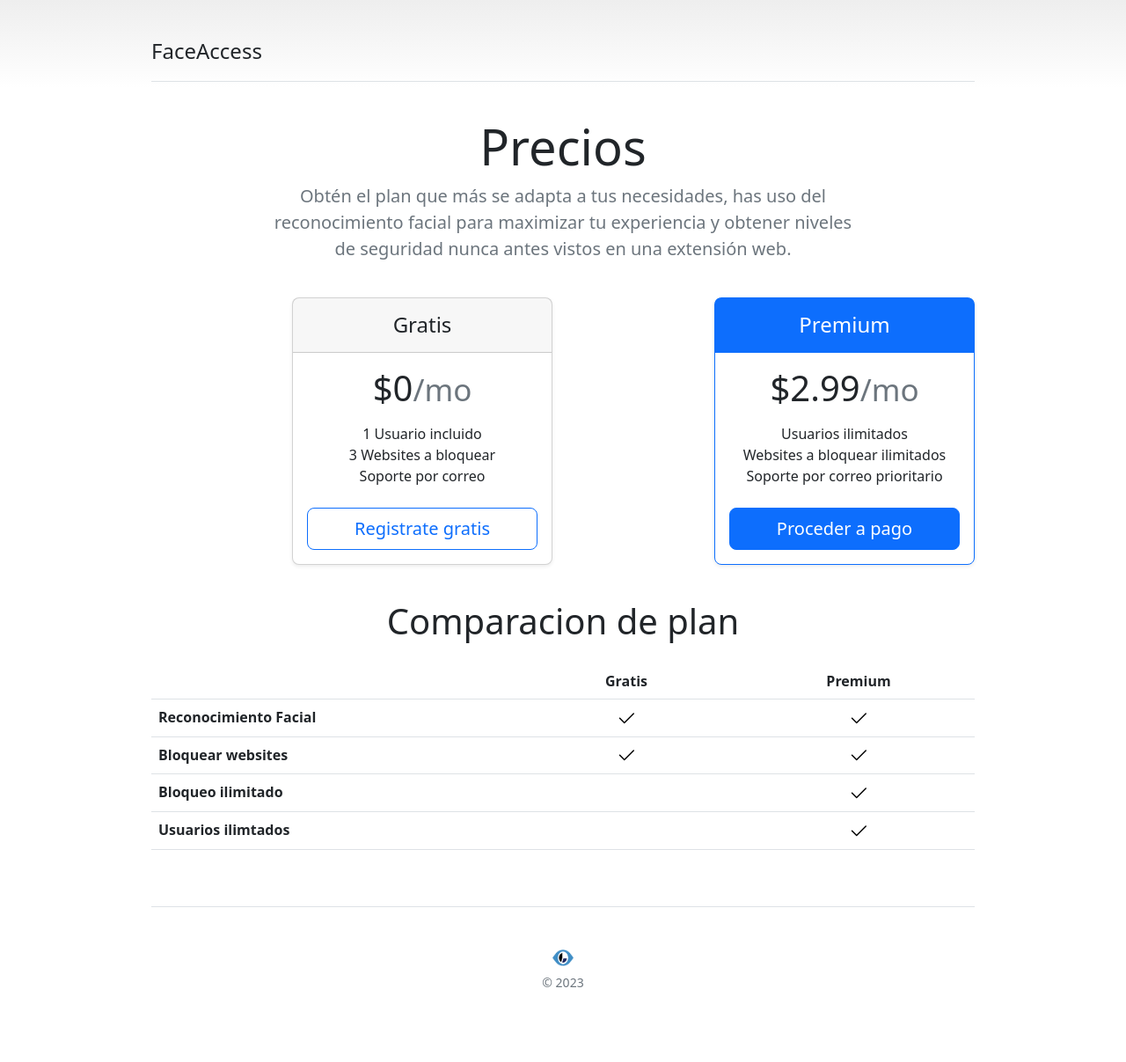
After one commit to elvinc11/FaceAccess, a Django app: page /pricing/ in a window 1280 px wide. The commit adds this page. Shown: the whole page at 88% size. Run offline with Django 3.2, Linux system fonts and the light colour scheme; lists and menus that the app fills with data are empty.

Commit message:
add pricing view

```diff
--- /dev/null
+++ b/app/static/css/pricing.css
@@ -0,0 +1,11 @@
+body {
+  background-image: linear-gradient(180deg, #eee, #fff 100px, #fff);
+}
+
+.container {
+  max-width: 960px;
+}
+
+.pricing-header {
+  max-width: 700px;
+}
--- /dev/null
+++ b/app/templates/app/pricing.html
@@ -0,0 +1,131 @@
+{% extends 'base.html' %}
+{% load static %}
+
+
+<head>
+
+	<style>
+		.bd-placeholder-img {
+		  font-size: 1.125rem;
+		  text-anchor: middle;
+		  -webkit-user-select: none;
+		  -moz-user-select: none;
+		  user-select: none;
+		}
+
+		@media (min-width: 768px) {
+		  .bd-placeholder-img-lg {
+			font-size: 3.5rem;
+		  }
+		}
+	  </style>
+	  {% block css %}<link href="{% static "css/pricing.css" %}" rel="stylesheet">{% endblock %}
+</head>
+
+{% block content %}
+
+<div class="container py-3">
+	<header>
+	  <div class="d-flex flex-column flex-md-row align-items-center pb-3 mb-4 border-bottom">
+		<a href="/" class="d-flex align-items-center text-dark text-decoration-none">
+		  <span class="fs-4">FaceAccess</span>
+		</a>
+	  </div>
+
+	  <div class="pricing-header p-3 pb-md-4 mx-auto text-center">
+		<h1 class="display-4 fw-normal">Precios</h1>
+		<p class="fs-5 text-muted">Obtén el plan que más se adapta a tus necesidades, has uso del reconocimiento facial para maximizar tu experiencia y obtener niveles de seguridad nunca antes vistos en una extensión web. </p>
+	  </div>
+	</header>
+<body class="text-center">
+    <svg xmlns="http://www.w3.org/2000/svg" style="display: none;">
+		<symbol id="check" viewBox="0 0 16 16">
+		  <title>Check</title>
+		  <path d="M13.854 3.646a.5.5 0 0 1 0 .708l-7 7a.5.5 0 0 1-.708 0l-3.5-3.5a.5.5 0 1 1 .708-.708L6.5 10.293l6.646-6.647a.5.5 0 0 1 .708 0z"/>
+		</symbol>
+	  </svg>
+	<main>
+		<div class="row row-cols-1 row-cols-md-3 mb-3 text-center">
+			<div class="col container">
+			  <div class="card mb-4 rounded-3 shadow-sm">
+				<div class="card-header py-3">
+				  <h4 class="my-0 fw-normal">Gratis</h4>
+				</div>
+				<div class="card-body">
+				  <h1 class="card-title pricing-card-title">$0<small class="text-muted fw-light">/mo</small></h1>
+				  <ul class="list-unstyled mt-3 mb-4">
+					<li>1 Usuario incluido</li>
+					<li>3 Websites a bloquear</li>
+					<li>Soporte por correo</li>
+				  </ul>
+				  <button type="button" class="w-100 btn btn-lg btn-outline-primary">Registrate gratis</button>
+				</div>
+			  </div>
+			</div>
+			<div class="col">
+			  <div class="card mb-4 rounded-3 shadow-sm border-primary">
+				<div class="card-header py-3 text-white bg-primary border-primary">
+				  <h4 class="my-0 fw-normal">Premium</h4>
+				</div>
+				<div class="card-body">
+				  <h1 class="card-title pricing-card-title">$2.99<small class="text-muted fw-light">/mo</small></h1>
+				  <ul class="list-unstyled mt-3 mb-4">
+					<li>Usuarios ilimitados</li>
+					<li>Websites a bloquear ilimitados</li>
+					<li>Soporte por correo prioritario</li>
+				  </ul>
+				  <button type="button" class="w-100 btn btn-lg btn-primary">Proceder a pago</button>
+				</div>
+			  </div>
+			</div>
+		  </div>
+
+		  <h2 class="display-6 text-center mb-4">Comparacion de plan</h2>
+
+		  <div class="table-responsive">
+			<table class="table text-center">
+			  <thead>
+				<tr>
+				  <th style="width: 34%;"></th>
+				  <th style="width: 22%;">Gratis</th>
+				  <th style="width: 22%;">Premium</th>
+				</tr>
+			  </thead>
+			  <tbody>
+				<tr>
+				  <th scope="row" class="text-start">Reconocimiento Facial</th>
+				  <td><svg class="bi" width="24" height="24"><use xlink:href="#check"/></svg></td>
+				  <td><svg class="bi" width="24" height="24"><use xlink:href="#check"/></svg></td>
+				</tr>
+				<tr>
+				  <th scope="row" class="text-start">Bloquear websites</th>
+				  <td><svg class="bi" width="24" height="24"><use xlink:href="#check"/></svg></td>
+				  <td><svg class="bi" width="24" height="24"><use xlink:href="#check"/></svg></td>
+				</tr>
+			  </tbody>
+
+			  <tbody>
+				<tr>
+				  <th scope="row" class="text-start">Bloqueo ilimitado</th>
+				  <td></td>
+				  <td><svg class="bi" width="24" height="24"><use xlink:href="#check"/></svg></td>
+				</tr>
+				<tr>
+				  <th scope="row" class="text-start">Usuarios ilimtados</th>
+				  <td></td>
+				  <td><svg class="bi" width="24" height="24"><use xlink:href="#check"/></svg></td>
+				</tr>
+			  </tbody>
+			</table>
+		  </div>
+	</main>
+	<footer class="pt-4 my-md-5 pt-md-5 border-top">
+		<div class="row">
+		  <div class="col-12 col-md">
+			<img class="mb-2" src="{% static "images/logo.png" %}" alt="" width="24" height="19">
+			<small class="d-block mb-3 text-muted">&copy; 2023</small>
+		  </div>
+		</div>
+	  </footer>
+	</div>
+{% endblock %}
--- a/app/urls.py
+++ b/app/urls.py
@@ -4,6 +4,7 @@ from . import views
 
 urlpatterns = [
     path('', views.login, name='login'),
+    path('pricing/', views.pricing, name='pricing'),
     path('getWebsites/', views.getWebsites, name='getWebsites'),
     path('identify_login/', views.identify_login, name='identify_login'),
     path('dashboard/', views.dashboard, name='dashboard'),
--- a/app/views.py
+++ b/app/views.py
@@ -141,6 +141,9 @@ def identify_faces(video_capture):
 
 def login(request):
     return render(request, 'app/login.html')
+
+def pricing(request):
+    return render(request, 'app/pricing.html')
 
 def dashboard(request):
     return render(request, 'app/index.html')
--- a/extension/src/popup/MenuCard/MenuCard.tsx
+++ b/extension/src/popup/MenuCard/MenuCard.tsx
@@ -22,6 +22,7 @@ export default function MenuCard() {
       </CardContent>
       <CardActions>
         <Button href="http://127.0.0.1:8000/" target="_blank"size="small">Ajustes</Button>
+        <Button href="http://127.0.0.1:8000/pricing/" target="_blank"size="small">Plan</Button>
       </CardActions>
     </Card>
   );
```
Also changed, not shown: app/templates/app/index.html (+11 -3 lines), app/templates/app/login.html (+0 -9 lines).
